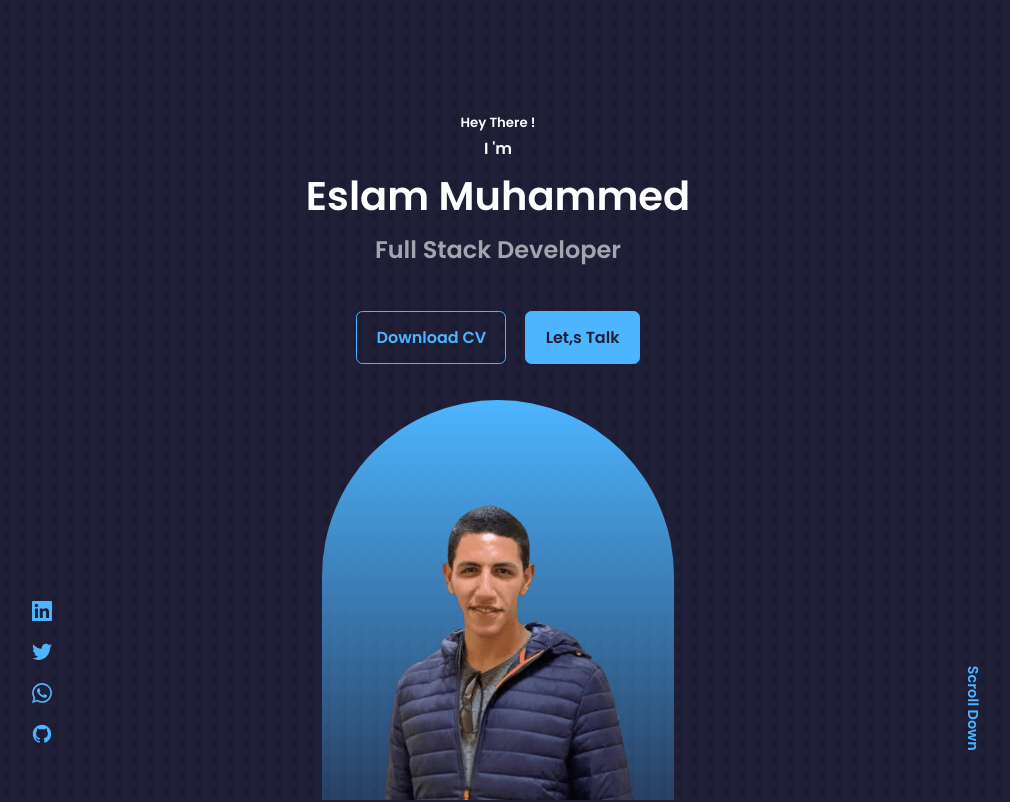
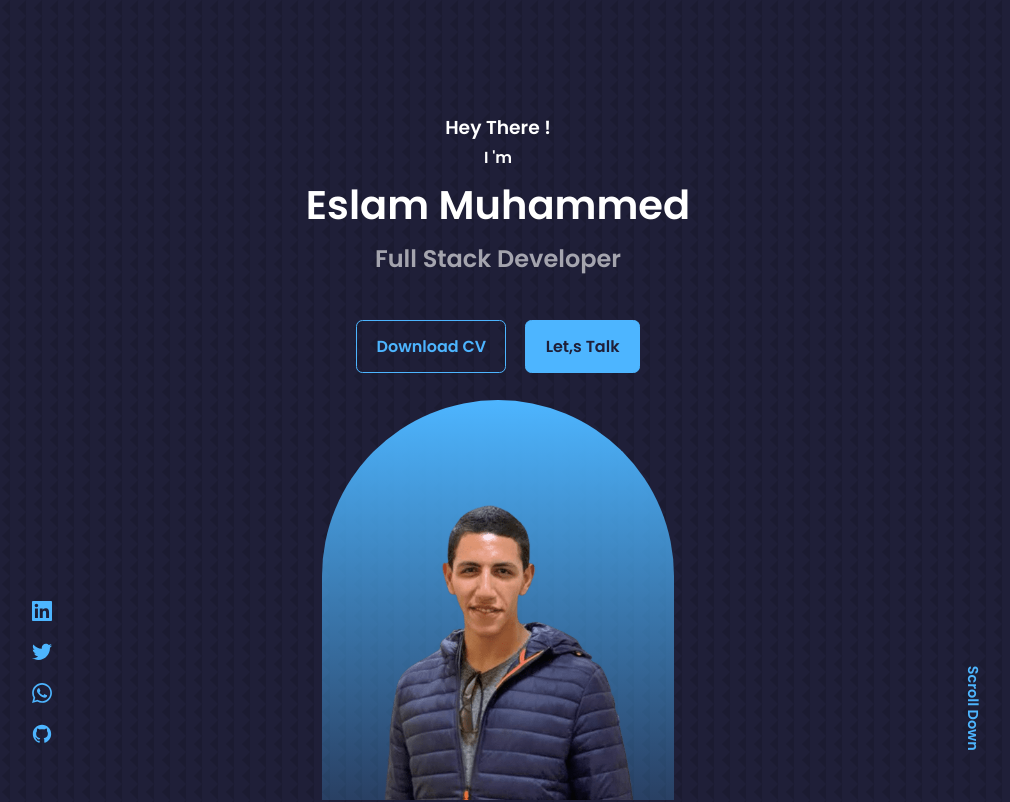
Before and after one commit to Crypt00o/my-portfolio, a React (Vite) app: page / in a window 1280 px wide. Shown: the top 802 px of the page, without its empty margins (142-1152 px from the left). Built offline with nearby package versions, Linux system fonts and the light colour scheme; the HTML template or start-up script is replaced by a standard one.

Commit message:
update IntroText component

```diff
--- a/src/components/header/IntroText.tsx
+++ b/src/components/header/IntroText.tsx
@@ -2,7 +2,7 @@ import React from "react";
 
 const IntroText: React.FC = () => (
 	<>
-		<h5>Hey There !</h5>
+		<h3>Hey There !</h3>
 		<h4> I 'm</h4>
 		<h1> Eslam Muhammed </h1>
 		<h2 className="text-light"> Full Stack Developer</h2>
```
